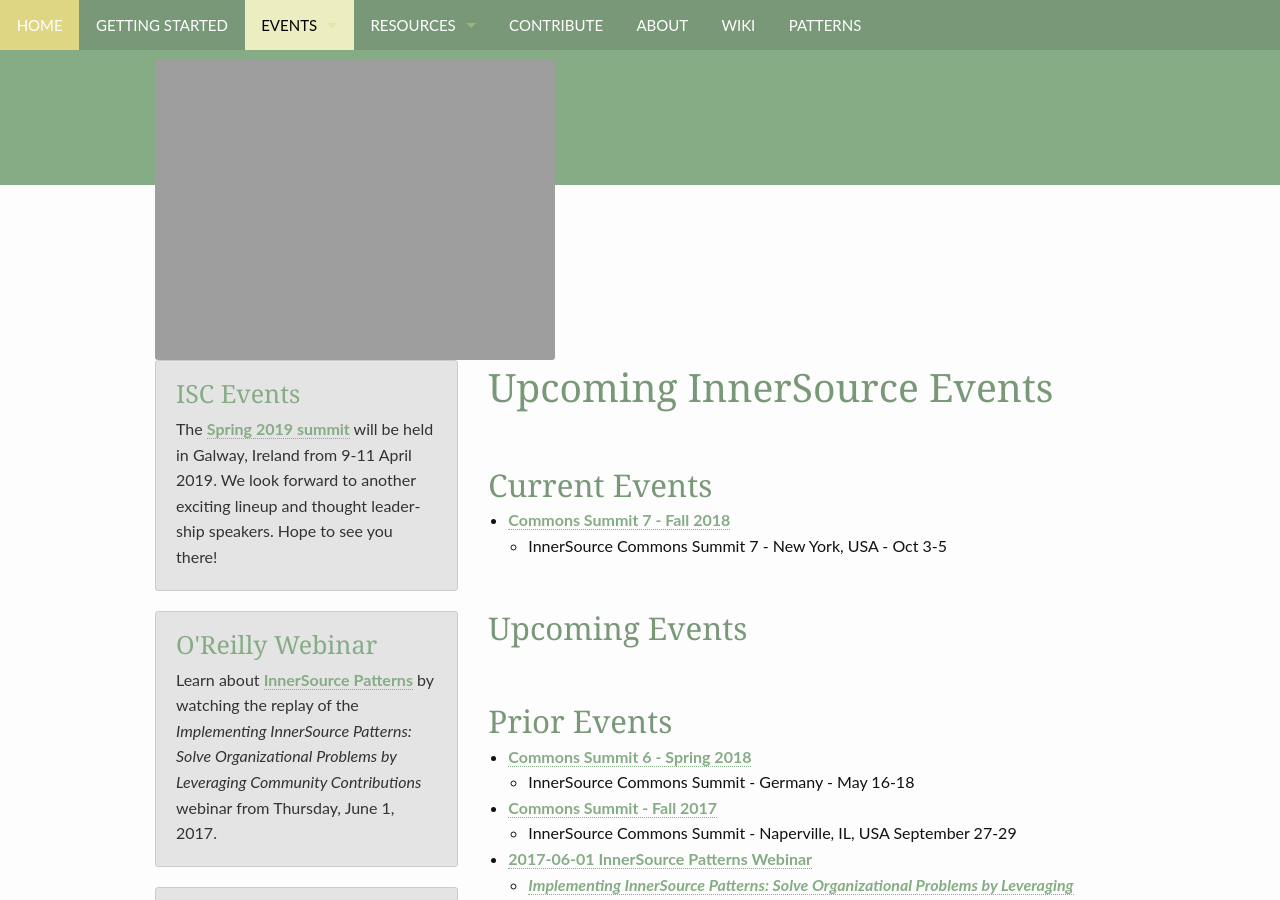
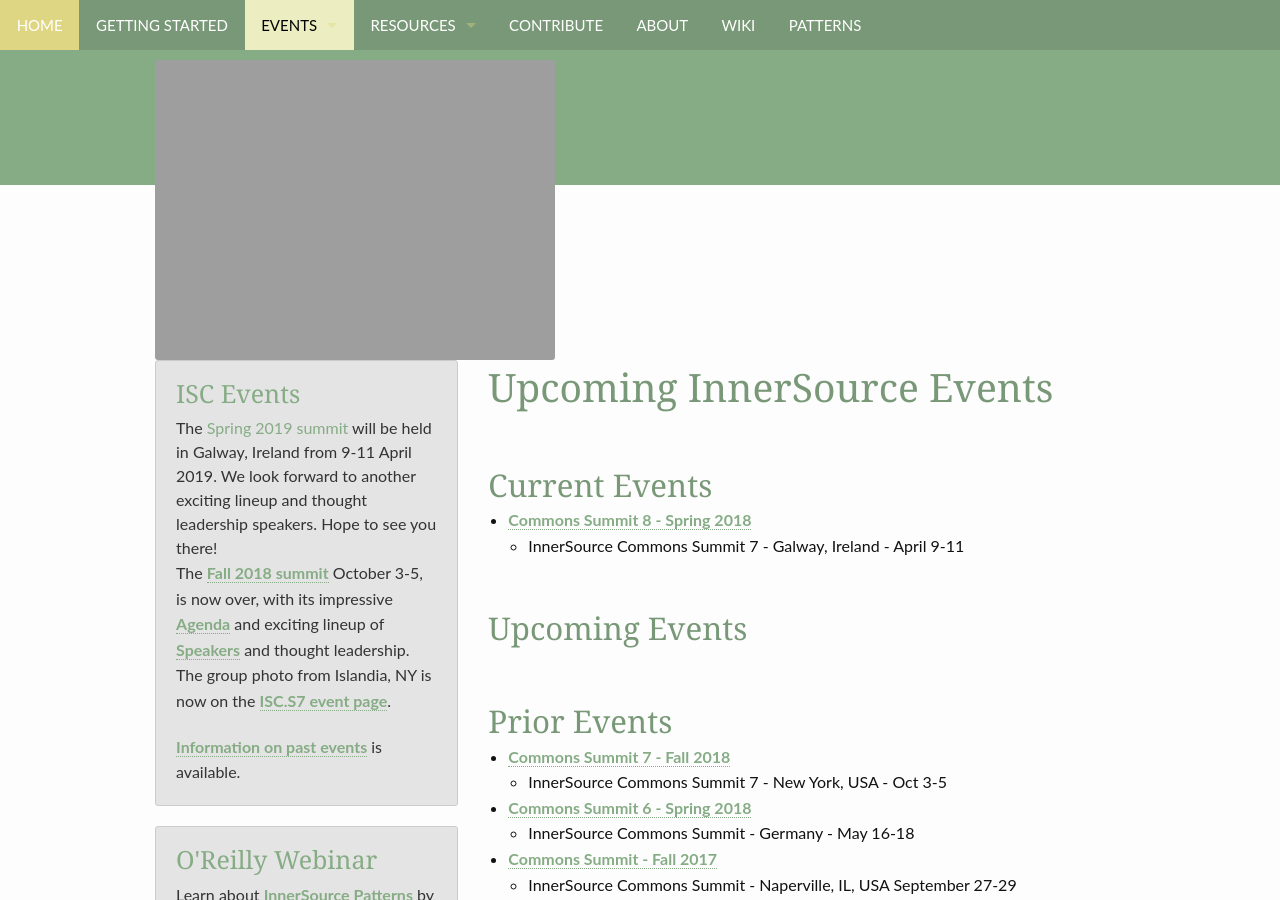
Before and after one commit to paypal/InnerSourceCommons, a Jekyll site: the page built from events/index.md, in a window 1280 px wide and 900 px high. Built offline with Jekyll 4.4.1, drawn with Linux system fonts in a browser that asks for light colours.

Commit message:
2019-01-07 Clean-up of _sidebar and events index

```diff
--- a/_data/navigation.yml
+++ b/_data/navigation.yml
@@ -10,10 +10,10 @@
   url: "/events/"
   side: left
   dropdown:
+  - title: "EU Summit Spring 2019"
+    url: "/events/isc-spring-2019"
   - title: "US Summit Fall 2018"
     url: "/events/isc-fall-2018"
-  - title: "EU Summit Spring 2018"
-    url: "/events/isc-spring-2018"
 
 - title: Resources
   url: "/resources/"
--- a/_includes/_sidebar.html
+++ b/_includes/_sidebar.html
@@ -1,9 +1,10 @@
 <aside>
 	<div class="panel radius">
 		<h3><a href="/InnerSourceCommons/events/">ISC Events</a></h3>
-		<p>
         The <a href="http://paypal.github.io/InnerSourceCommons/events/isc-spring-2019/">Spring 2019 summit</a> will be held in Galway, Ireland from 9-11 April 2019. We look forward to another exciting lineup and thought leadership speakers. Hope to see you there!
 		</p>
+        <p>The <a href="/InnerSourceCommons/events/isc-fall-2018/">Fall 2018 summit</a> October 3-5, is now over, with its impressive <a href="http://paypal.github.io/InnerSourceCommons/events/isc-fall-2018-agenda" alt="Agenda">Agenda</a> and exciting lineup of <a href="http://paypal.github.io/InnerSourceCommons/events/isc-fall-2018-speakers" alt="Speakers"> Speakers</a> and thought leadership. The group photo from Islandia, NY is now on the <a href="/InnerSourceCommons/events/isc-fall-2018/">ISC.S7 event page</a>.</p>
+        <p><a href="/events">Information on past events</a> is available.</p>
 	</div>
     <div class="panel radius">
         <h3><a href="http://www.oreilly.com/pub/e/3884">O'Reilly Webinar</a></h3>
--- a/events/index.md
+++ b/events/index.md
@@ -4,14 +4,14 @@
 ---
 
 ## Current Events
-
-* [Commons Summit 7 - Fall 2018](isc-fall-2018)
-   - InnerSource Commons Summit 7 - New York, USA - Oct 3-5
+* [Commons Summit 8 - Spring 2018](isc-spring-2019)
+   - InnerSource Commons Summit 7 - Galway, Ireland - April 9-11
 
 ## Upcoming Events
 
 ## Prior Events
-
+* [Commons Summit 7 - Fall 2018](isc-fall-2018)
+   - InnerSource Commons Summit 7 - New York, USA - Oct 3-5
 * [Commons Summit 6 - Spring 2018](isc-spring-2018)
     - InnerSource Commons Summit - Germany - May 16-18
 * [Commons Summit - Fall 2017](isc-fall-2017)
```
Also changed, not shown: pages/gdrive.md (added, +8 -0 lines), pages/ggroup.md (added, +8 -0 lines), pages/springsummit2019.md (added, +8 -0 lines), pages/springsummit2019_cfp.md (added, +8 -0 lines).
